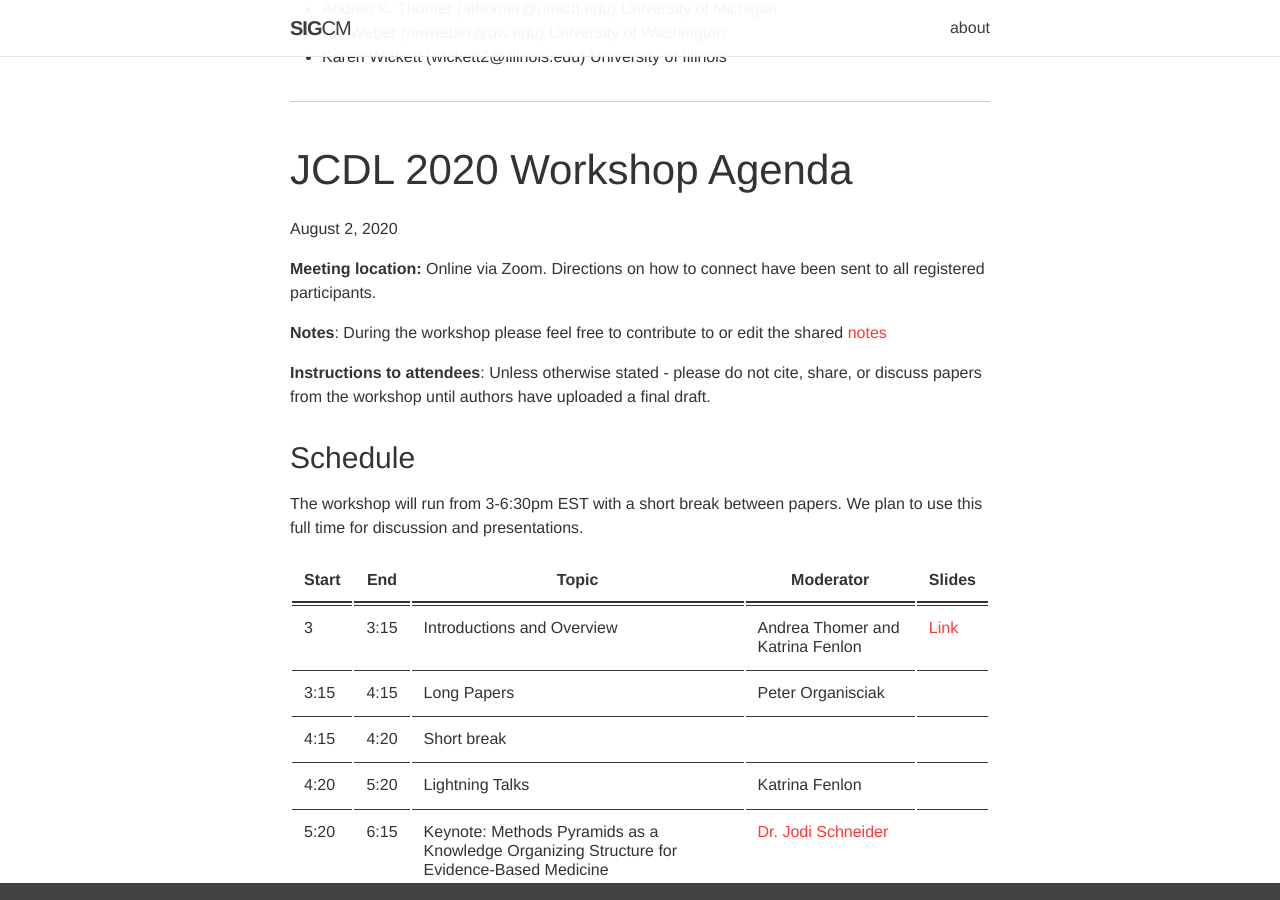
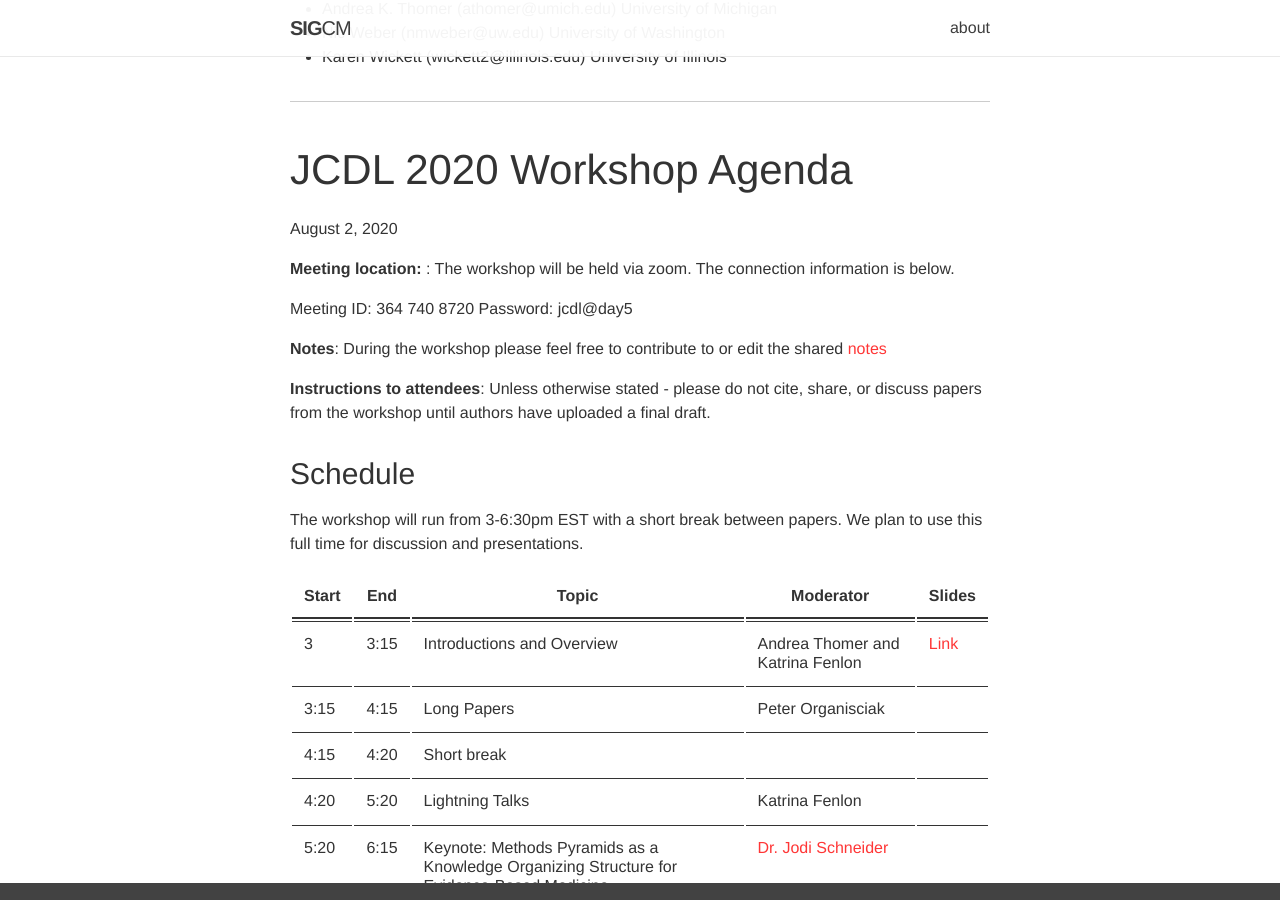
Before and after one commit to sig-cm/sig-cm.github.io, a Jekyll site: the page built from _news/JCDL-2020-CFP.md, in a window 1280 px wide and 900 px high, scrolled down 1813 px. Built offline with Jekyll 4.4.1, drawn with Linux system fonts in a browser that asks for light colours; nearby versions of some CDN libraries.

Commit message:
Update JCDL-2020-CFP.md

```diff
--- a/_news/JCDL-2020-CFP.md
+++ b/_news/JCDL-2020-CFP.md
@@ -57,7 +57,10 @@ All Submissions will be reviewed by the organizing committee, and feedback (rega
 ## JCDL 2020 Workshop Agenda
 August 2, 2020
 
-**Meeting location:** Online via Zoom. Directions on how to connect have been sent to all registered participants.
+**Meeting location:** : The workshop will be held via zoom. The connection information is below.
+
+Meeting ID: 364 740 8720
+Password: jcdl@day5
 
 **Notes**: During the workshop please feel free to contribute to or edit the shared [notes](https://docs.google.com/document/d/1nscET8Qy9FEyQ-NhLy4lNjsl2pudBBk-g67KGyBEJUY/edit)
 
```
